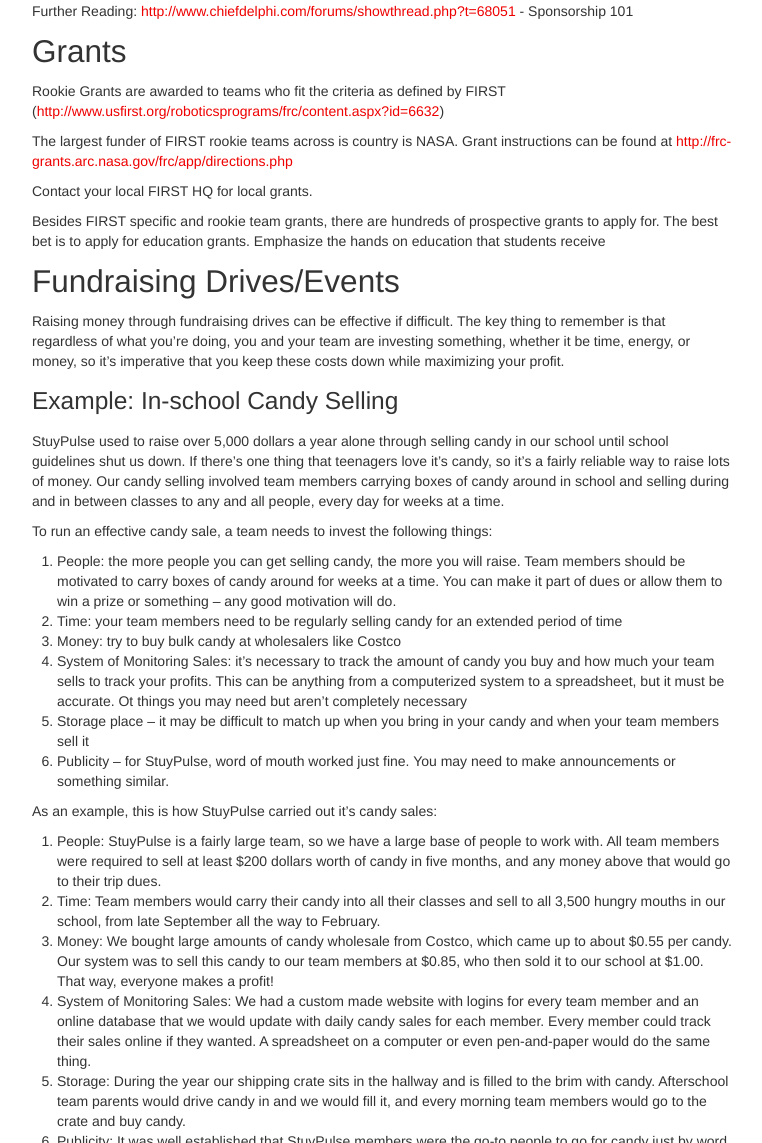
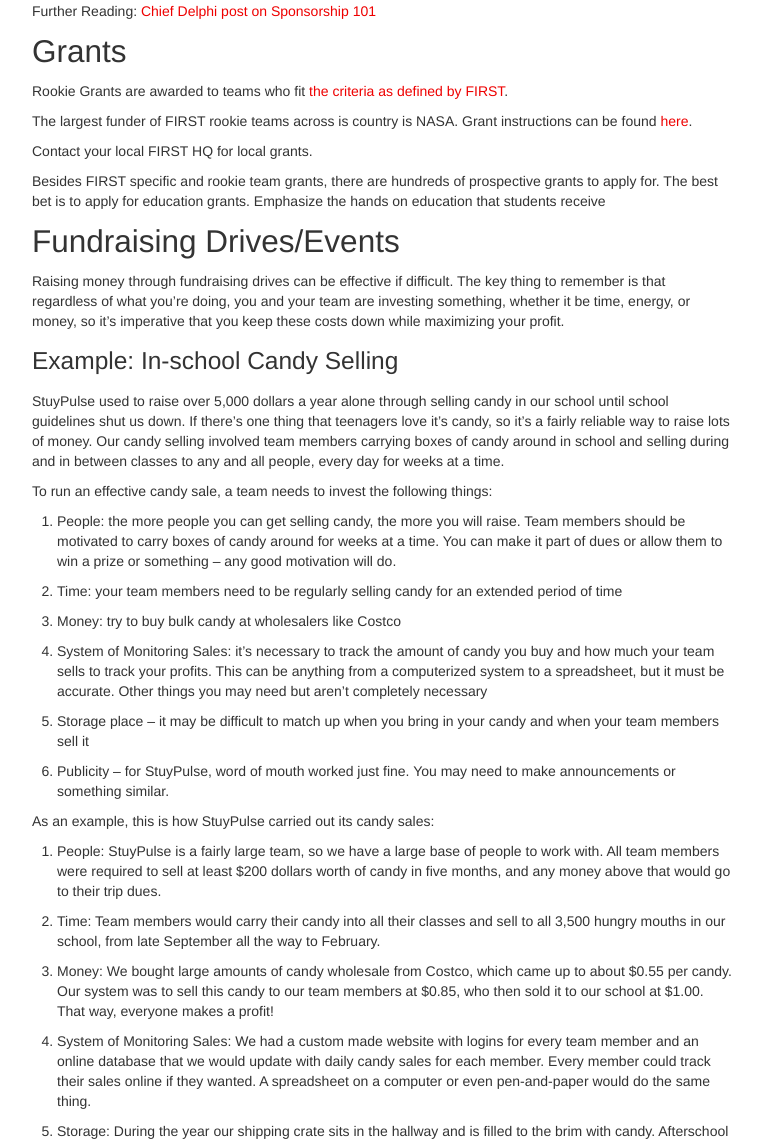
Before and after one commit to StuyPulse/team694.github.io, a Jekyll site: the page built from resources/tutorials/fundraising/index.md, in a window 1280 px wide and 1400 px high, scrolled down 1422 px, cut to the strip 257-1400 px from the top of the window. Shown: the whole strip, without its empty margins (138-900 px from the left). Built offline with Jekyll 4.4.1, drawn with Linux system fonts in a browser that asks for light colours; nearby versions of some CDN libraries; some of the changed text lies outside the part shown.

Commit message:
Clean up fundraising tutorial

```diff
--- a/resources/tutorials/fundraising/index.md
+++ b/resources/tutorials/fundraising/index.md
@@ -16,7 +16,7 @@ The following video highlights the basics of fundraising.
 </div>
 
 ## Sponsorships
-The best place to start with sponsorships is in your own community. Most schools have a portion of their annual budget set aside for extra curricular programs. Assuming that you've already established the team, or built interest towards creating one, schedule an appointment with the school administration. Prepare a presentation that highlights the advantages of FIRST to both the school and its students. One place to start is [www.usfirst.org](http://www.usfirst.org/) and specifically, [http://www.usfirst.org/aboutus/content.aspx?id=46](http://www.usfirst.org/aboutus/content.aspx?id=46). Building a relationship with your school administration is important. It comes in handy when you need to stay late for build season, leave for competition during a school day, or take a classroom hostage.
+The best place to start with sponsorships is in your own community. Most schools have a portion of their annual budget set aside for extra curricular programs. Assuming that you've already established the team, or built interest towards creating one, schedule an appointment with the school administration. Prepare a presentation that highlights the advantages of FIRST to both the school and its students. One place to start is [the FIRST website](http://www.usfirst.org/) and specifically, [the page on FIRST's impact](http://www.usfirst.org/aboutus/content.aspx?id=46). Building a relationship with your school administration is important. It comes in handy when you need to stay late for build season, leave for competition during a school day, or take a classroom hostage.
 
 Survey team members to discover any parents who work for corporations. Team parents are a great resource to build contacts within the corporate world. Once you find a contact, attempt to set up a face-to-face meeting. This meeting could involve inviting them to your lab or FIRST Competition, visiting their headquarters, or somewhere in between. Face to face meetings are ideal because they are more effective than online correspondence; when a sponsor is being actively engaged in the FIRST experience, it is beneficial for everyone involved. Keep in mind that you have much more to gain than just money from these potential relationships. If a company is unable to donate money, they are often willing to help teams in the form of mentors, volunteers, equipment, or event space. If all else fails, many corporations have programs where they match charitable donations made by their employees.
 
@@ -29,12 +29,12 @@ One way of adding incentive for possible sponsors is to create sponsorship level
 </div>
 
 Further Reading:
-[http://www.chiefdelphi.com/forums/showthread.php?t=68051](http://www.chiefdelphi.com/forums/showthread.php?t=68051) - Sponsorship 101
+[Chief Delphi post on Sponsorship 101](http://www.chiefdelphi.com/forums/showthread.php?t=68051)
 
 ## Grants
-Rookie Grants are awarded to teams who fit the criteria as defined by FIRST ([http://www.usfirst.org/roboticsprograms/frc/content.aspx?id=6632](http://www.usfirst.org/roboticsprograms/frc/content.aspx?id=6632))
+Rookie Grants are awarded to teams who fit [the criteria as defined by FIRST](http://www.usfirst.org/roboticsprograms/frc/content.aspx?id=6632).
 
-The largest funder of FIRST rookie teams across is country is NASA. Grant instructions can be found at [http://frc-grants.arc.nasa.gov/frc/app/directions.php](http://frc-grants.arc.nasa.gov/frc/app/directions.php)
+The largest funder of FIRST rookie teams across is country is NASA. Grant instructions can be found [here](http://frc-grants.arc.nasa.gov/rcs/directions.php).
 
 Contact your local FIRST HQ for local grants.
 
@@ -47,39 +47,60 @@ Raising money through fundraising drives can be effective if difficult.  The key
 StuyPulse used to raise over 5,000 dollars a year alone through selling candy in our school until school guidelines shut us down.  If there's one thing that teenagers love it's candy, so it's a fairly reliable way to raise lots of money.  Our candy selling involved team members carrying boxes of candy around in school and selling during and in between classes to any and all people, every day for weeks at a time.
 
 To run an effective candy sale, a team needs to invest the following things:
+
 1. People: the more people you can get selling candy, the more you will raise.  Team members should be motivated to carry boxes of candy around for weeks at a time.  You can make it part of dues or allow them to win a prize or something – any good motivation will do.
+
 2. Time: your team members need to be regularly selling candy for an extended period of time
+
 3. Money: try to buy bulk candy at wholesalers like Costco
+
 4. System of Monitoring Sales: it's necessary to track the amount of candy you buy and how much your team sells to track your profits.  This can be anything from a computerized system to a spreadsheet, but it must be accurate.
-Ot things you may need but aren't completely necessary
+Other things you may need but aren't completely necessary
+
 1. Storage place – it may be difficult to match up when you bring in your candy and when your team members sell it
+
 2. Publicity – for StuyPulse, word of mouth worked just fine.  You may need to make announcements or something similar.
 
-As an example, this is how StuyPulse carried out it's candy sales:
+As an example, this is how StuyPulse carried out its candy sales:
+
 1. People: StuyPulse is a fairly large team, so we have a large base of people to work with.  All team members were required to sell at least $200 dollars worth of candy in five months, and any money above that would go to their trip dues.
+
 2. Time: Team members would carry their candy into all their classes and sell to all 3,500 hungry mouths in our school, from late September all the way to February.
+
 3. Money: We bought large amounts of candy wholesale from Costco, which came up to about $0.55 per candy.  Our system was to sell this candy to our team members at $0.85, who then sold it to our school at $1.00.  That way, everyone makes a profit!
+
 4. System of Monitoring Sales: We had a custom made website with logins for every team member and an online database that we would update with daily candy sales for each member.  Every member could track their sales online if they wanted.  A spreadsheet on a computer or even pen-and-paper would do the same thing.
+
 5. Storage: During the year our shipping crate sits in the hallway and is filled to the brim with candy.  Afterschool team parents would drive candy in and we would fill it, and every morning team members would go to the crate and buy candy.
+
 6. Publicity: It was well established that StuyPulse members were the go-to people to go for candy just by word of mouth.  We adjusted the candy we bought to reflect popular tastes in our school (Twix and Pop-tarts do very well).
 
 ### Example 2: Silent Auction
 Every year StuyPulse does a Silent Auction, which is basically a fancy way of saying a raffle.  It's a highly profitable event for us, raising 2,500 a year for just one day's worth of effort, as well as doubling as a social function.  The key again, is to keep the costs down and profit high.
 
 Here's what we invested:
+
 1. Location – we use our school cafeteria, which is free and large enough.  Any large and preferably free place would do just as well. By using school space, or getting an event space donated, you are keeping the overhead cost down. That means more money in the bank at the end of the auction.
+
 2. Raffle items – instead of buying raffle items, we get team members, parents, sponsors, and businesses in our local community to donate items for our raffle. By getting items donated, it costs you nothing and you are therefore increasing profit. That means very aggressive soliciting of everyone possible to get items.  For example, once I went to an Italian restaurant near our school and asked them for a gift card.  In exchange, we gave them publicity at our raffle.
+
 3. People – the key to making money at a raffle is to get many people to buy many tickets.  At the same time, people need to believe that they can win – so generally our large team, parents, mentors, and some friends is enough to raise a lot of money without diluting the winning.  Lots of small cheap prizes help alleviate this.
+
 4. Socializing – my team gives speeches, thanks, and mentor gifts at our Silent Auction.  This event also doubles as our last “official” get-together for the school year, which increases the motivation for people to go and consequently, buy tickets.
 
 ### Example 3: Biannual Booksale
 Our school is located in a fairly-high traffic area in NYC, so we hold booksales on the street to help publicize our team and raise money.  Typically, we raise around $1,000 dollars at each of our booksales, and we also gain invaluable connections with possible mentors and sponsors in our area.
 
 Here's how we carry it out:
+
 1. Location: We set up tables on the corner of two high-traffic streets, opposite a community college that's near our school.
+
 2. Entertainment: We demo our robots outside if the weather is good, drawing in many professionals in our community and kids.  It's important to talk to everyone who stops by and engage them, because they just might be your next big sponsor or mentor!
+
 3. Time: We hold our booksale on the weekend from 8 to around 4 on the weekend, to catch the flow of college students and families that are in our neighborhood.  Our second booksale is during the TriBeCa Film Festival where we also go on-stage and present to an audience.
+
 4. Books: Our team parents and students donate large amounts of books, LPs, and movies that they don't use anymore.  Every year, we gather as much as or even more than we sell.
+
 5. People: Motivating our members to go to a booksale on the weekend is very difficult, so we make it mandatory.  It is also helpful when people on the team are friends and they hang out afterwards.
 
 Not all teams are located in urban areas so a booksale may not be suitable for all. One alternative is holding a carwash close to a highly trafficked street.
@@ -87,5 +108,4 @@ Not all teams are located in urban areas so a booksale may not be suitable for a
 ## Ideas: Magazine Fundraising
 One interesting way of raising money easily is through magazine fundraising programs.  One such program StuyPulse 694 uses allows team members to advertise an online subscription service for a large variety of discounted magazines and then reap a portion of the profit.  All that's required is for the teams to register its own campaign and for team members/parents/whoever to sign up for it.  Once that's completed, all that's needed is to advertise a link to subscribe for the magazine subscriptions.  It generally takes about a month for the actual magazines to start arriving in the mail, but the cost is incredibly low - you can get a year's worth of TIME for $14.
 
-Further Reading:
-[http://www.chiefdelphi.com/forums/showthread.php?t=68044](http://www.chiefdelphi.com/forums/showthread.php?t=68044) - Fundraising 101
+Further Reading: [Chief Delphi post on Fundraising 101](http://www.chiefdelphi.com/forums/showthread.php?t=68044).
```
